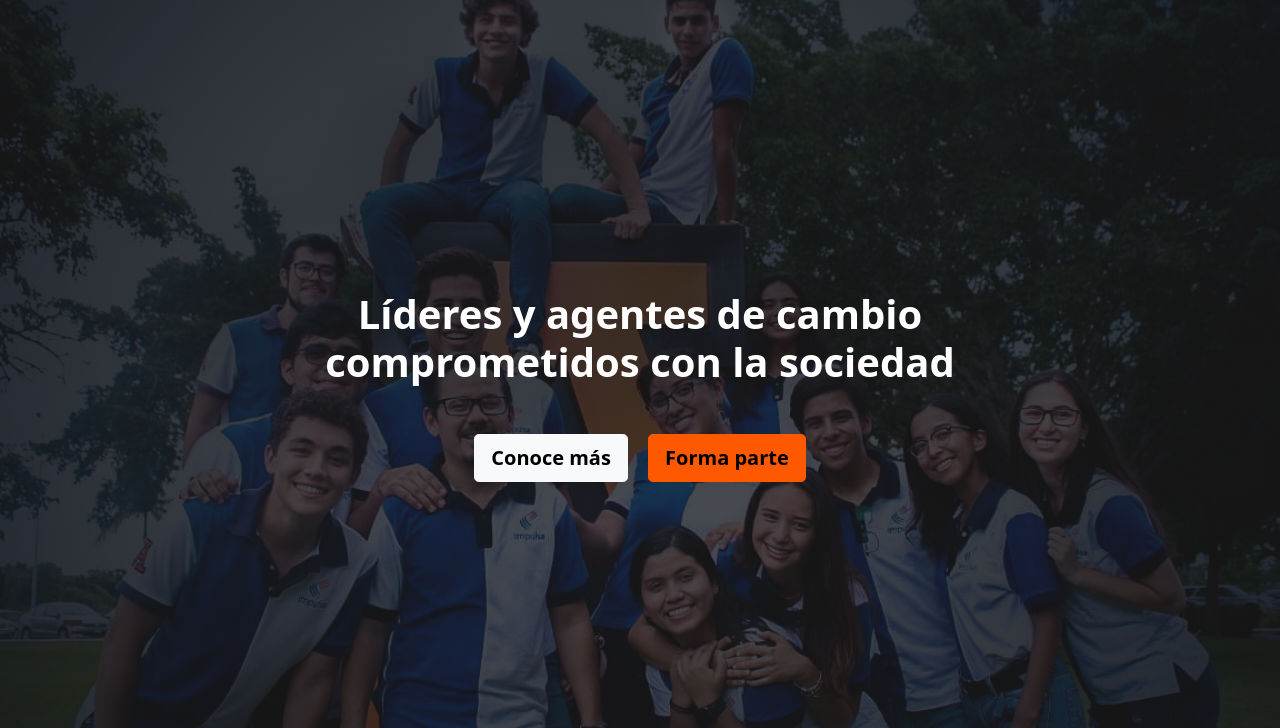
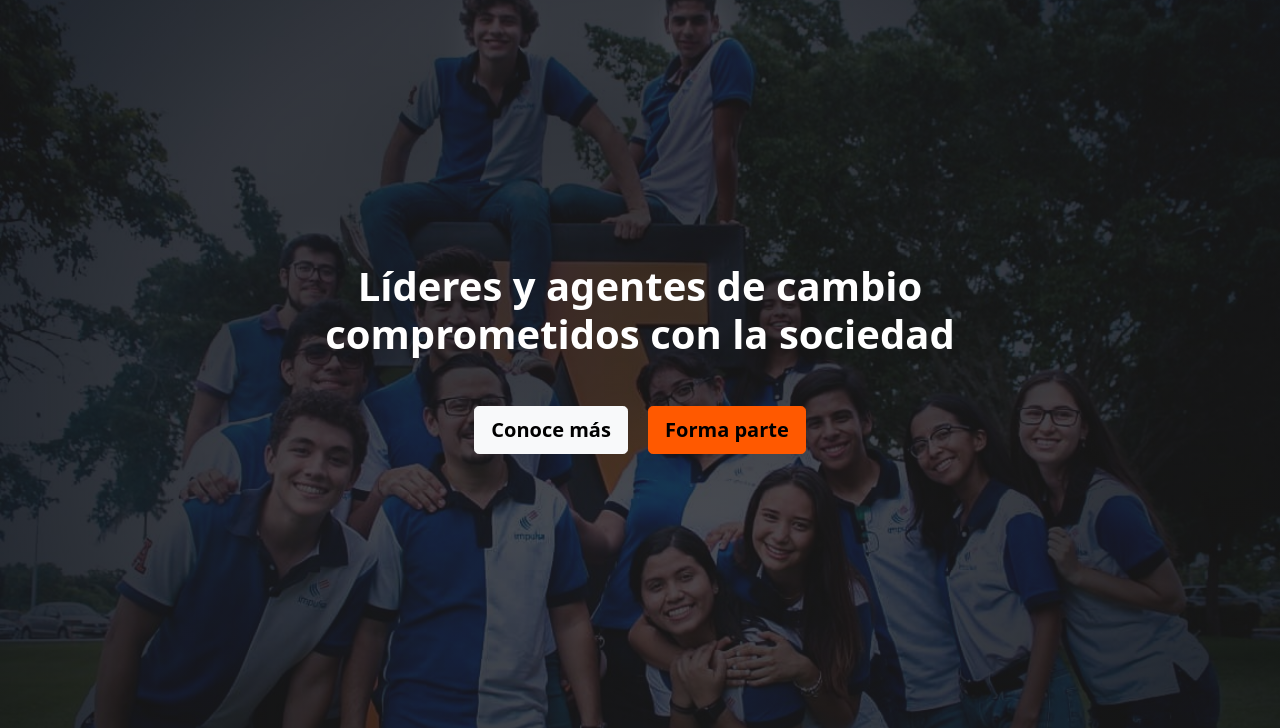
Before and after one commit to Sigroy/impulsa-website, a website: page index.html in a window 1280 px wide. Shown: the part 70-798 px from the top of the page. Drawn offline with nearby package versions, Linux system fonts and the light colour scheme.

Commit message:
Fix hero section center position

```diff
--- a/index.html
+++ b/index.html
@@ -38,7 +38,7 @@
     </header>
     <div class="container-lg" style="height: 100%">
         <div class="row justify-content-center align-items-center" style="height: 100%">
-            <div class="col-lg-8">
+            <div class="col-lg-8 mb-hs">
                 <h1 class="hero-heading text-center fw-bold text-white mb-5">Líderes y agentes de cambio comprometidos
                     con la
                     sociedad</h1>
--- /dev/null
+++ b/sass/base/_utilities.scss
@@ -0,0 +1,3 @@
+.mb-hs {
+  margin-bottom: 56px;
+}
--- a/sass/main.scss
+++ b/sass/main.scss
@@ -7,4 +7,5 @@ $secondary: #232852;
 
 //sass imports
 @import "abstracts/animations";
+@import "base/utilities";
 @import "layout/header";
```
Also changed, not shown: css/main.css, 1 other file.
